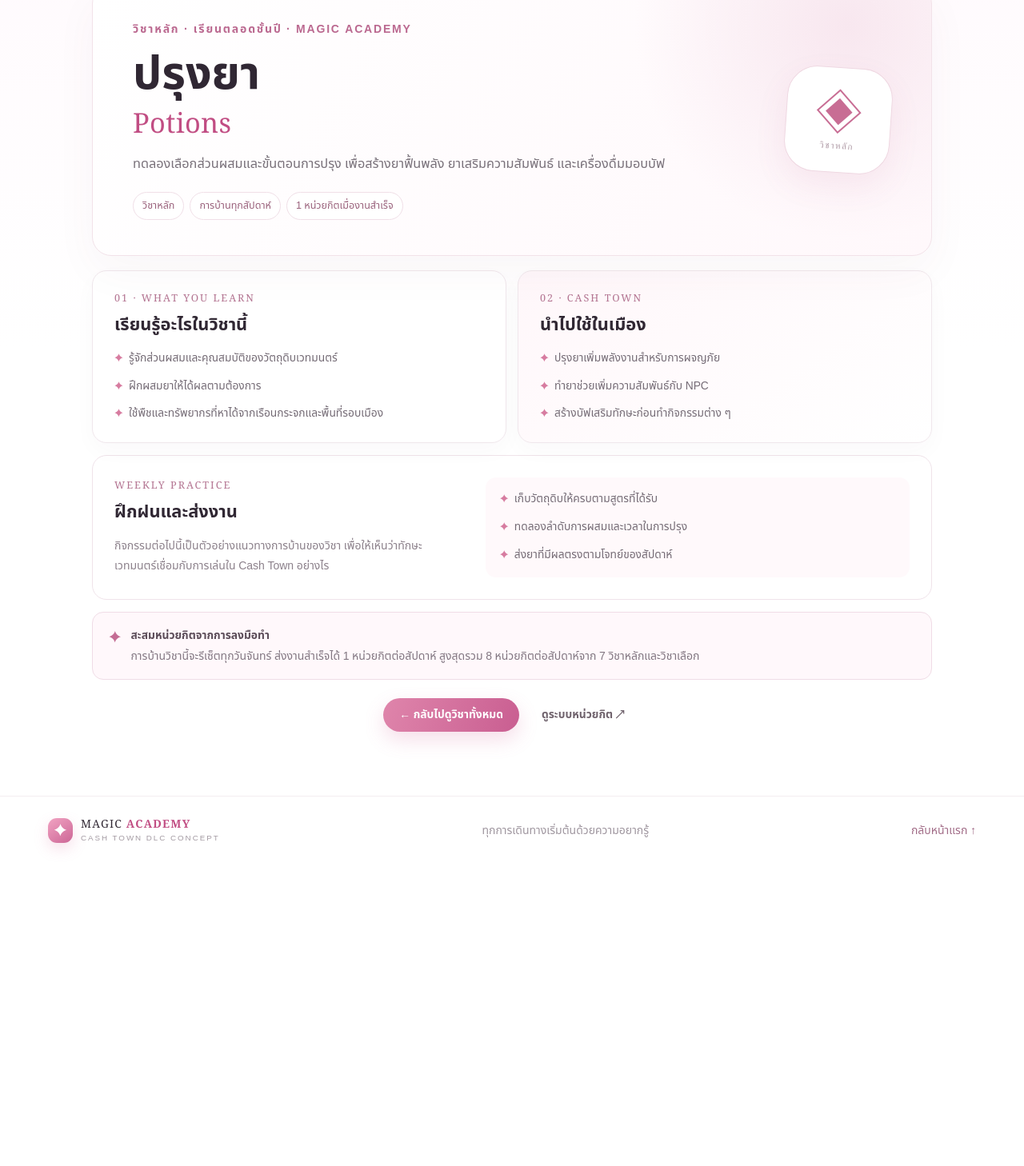
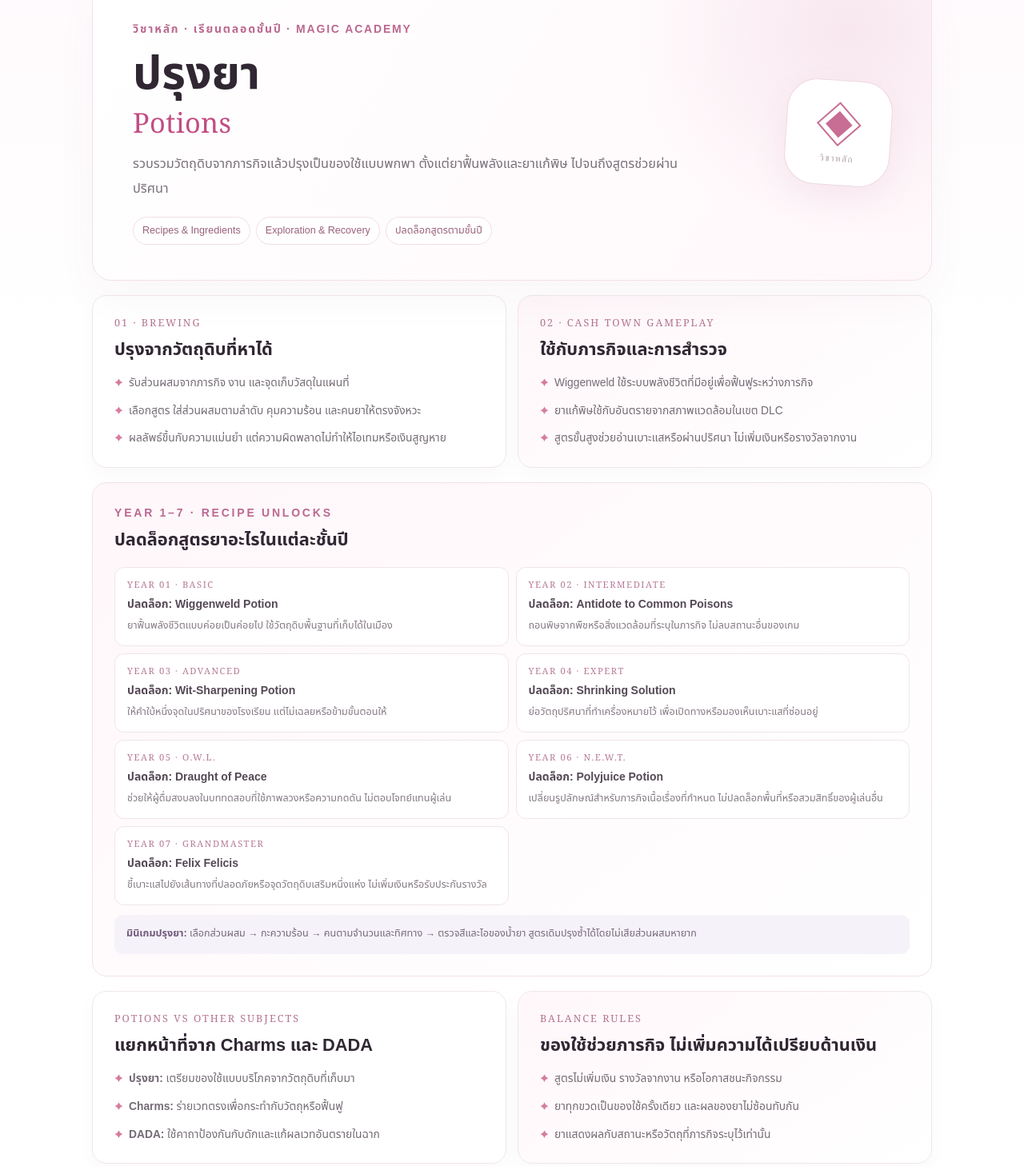
Before and after one commit to oattokun/magic-academy, a plain HTML site: page subjects/potions.html in a window 1280 px wide. Shown: the part 165-1623 px from the top of the page at 80% size. Before the commit the page ends 1246 px from the top, so only its background shows below. Drawn offline with Linux system fonts and the light colour scheme; a web font is replaced by a local one.

Commit message:
Build noncombat Potions recipe progression

```diff
--- a/subjects/potions.html
+++ b/subjects/potions.html
@@ -4,7 +4,7 @@
     <meta charset="utf-8">
     <meta name="viewport" content="width=device-width, initial-scale=1">
     <meta name="theme-color" content="#fff7fa">
-    <meta name="description" content="ทดลองเลือกส่วนผสมและขั้นตอนการปรุง เพื่อสร้างยาฟื้นพลัง ยาเสริมความสัมพันธ์ และเครื่องดื่มมอบบัฟ">
+    <meta name="description" content="หลักสูตรปรุงยา Cash Town Magic Academy ปลดล็อกสูตรยาสำหรับฟื้นพลัง แก้พิษ และช่วยทำภารกิจโดยไม่ใช้ระบบต่อสู้">
     <title>ปรุงยา &#183; Potions — Magic Academy</title>
     <link rel="preconnect" href="https://fonts.googleapis.com">
     <link rel="preconnect" href="https://fonts.gstatic.com" crossorigin>
@@ -32,33 +32,66 @@
           <div class="subject-hero-copy">
             <p class="eyebrow">วิชาหลัก · เรียนตลอดชั้นปี · MAGIC ACADEMY</p>
             <h1>ปรุงยา <small>Potions</small></h1>
-            <p class="subject-lede">ทดลองเลือกส่วนผสมและขั้นตอนการปรุง เพื่อสร้างยาฟื้นพลัง ยาเสริมความสัมพันธ์ และเครื่องดื่มมอบบัฟ</p>
-            <div class="subject-tags"><span>วิชาหลัก</span><span>การบ้านทุกสัปดาห์</span><span>1 หน่วยกิตเมื่องานสำเร็จ</span></div>
+            <p class="subject-lede">รวบรวมวัตถุดิบจากภารกิจแล้วปรุงเป็นของใช้แบบพกพา ตั้งแต่ยาฟื้นพลังและยาแก้พิษ ไปจนถึงสูตรช่วยผ่านปริศนา</p>
+            <div class="subject-tags"><span>Recipes &amp; Ingredients</span><span>Exploration &amp; Recovery</span><span>ปลดล็อกสูตรตามชั้นปี</span></div>
           </div>
           <div class="subject-symbol" aria-hidden="true"><span>◈</span><small>วิชาหลัก</small></div>
         </section>
         <section class="subject-detail-grid" aria-label="รายละเอียดรายวิชา">
           <article class="subject-info-card">
-            <p class="detail-kicker">01 · WHAT YOU LEARN</p>
-            <h2>เรียนรู้อะไรในวิชานี้</h2>
-            <ul class="subject-bullets"><li>รู้จักส่วนผสมและคุณสมบัติของวัตถุดิบเวทมนตร์</li>
-<li>ฝึกผสมยาให้ได้ผลตามต้องการ</li>
-<li>ใช้พืชและทรัพยากรที่หาได้จากเรือนกระจกและพื้นที่รอบเมือง</li></ul>
+            <p class="detail-kicker">01 · BREWING</p>
+            <h2>ปรุงจากวัตถุดิบที่หาได้</h2>
+            <ul class="subject-bullets">
+              <li>รับส่วนผสมจากภารกิจ งาน และจุดเก็บวัสดุในแผนที่</li>
+              <li>เลือกสูตร ใส่ส่วนผสมตามลำดับ คุมความร้อน และคนยาให้ตรงจังหวะ</li>
+              <li>ผลลัพธ์ขึ้นกับความแม่นยำ แต่ความผิดพลาดไม่ทำให้ไอเทมหรือเงินสูญหาย</li>
+            </ul>
           </article>
           <article class="subject-info-card subject-info-tint">
-            <p class="detail-kicker">02 · CASH TOWN</p>
-            <h2>นำไปใช้ในเมือง</h2>
-            <ul class="subject-bullets"><li>ปรุงยาเพิ่มพลังงานสำหรับการผจญภัย</li>
-<li>ทำยาช่วยเพิ่มความสัมพันธ์กับ NPC</li>
-<li>สร้างบัฟเสริมทักษะก่อนทำกิจกรรมต่าง ๆ</li></ul>
+            <p class="detail-kicker">02 · CASH TOWN GAMEPLAY</p>
+            <h2>ใช้กับภารกิจและการสำรวจ</h2>
+            <ul class="subject-bullets">
+              <li>Wiggenweld ใช้ระบบพลังชีวิตที่มีอยู่เพื่อฟื้นฟูระหว่างภารกิจ</li>
+              <li>ยาแก้พิษใช้กับอันตรายจากสภาพแวดล้อมในเขต DLC</li>
+              <li>สูตรขั้นสูงช่วยอ่านเบาะแสหรือผ่านปริศนา ไม่เพิ่มเงินหรือรางวัลจากงาน</li>
+            </ul>
           </article>
         </section>
 
-        <section class="subject-assignment">
-          <div><p class="detail-kicker">WEEKLY PRACTICE</p><h2>ฝึกฝนและส่งงาน</h2><p>กิจกรรมต่อไปนี้เป็นตัวอย่างแนวทางการบ้านของวิชา เพื่อให้เห็นว่าทักษะเวทมนตร์เชื่อมกับการเล่นใน Cash Town อย่างไร</p></div>
-          <ul class="subject-bullets"><li>เก็บวัตถุดิบให้ครบตามสูตรที่ได้รับ</li>
-<li>ทดลองลำดับการผสมและเวลาในการปรุง</li>
-<li>ส่งยาที่มีผลตรงตามโจทย์ของสัปดาห์</li></ul>
+        <section class="subject-progression">
+          <p class="eyebrow">YEAR 1–7 · RECIPE UNLOCKS</p>
+          <h2>ปลดล็อกสูตรยาอะไรในแต่ละชั้นปี</h2>
+          <ul class="progression-grid">
+            <li><span>YEAR 01 · BASIC</span><b>ปลดล็อก: Wiggenweld Potion</b><p>ยาฟื้นพลังชีวิตแบบค่อยเป็นค่อยไป ใช้วัตถุดิบพื้นฐานที่เก็บได้ในเมือง</p></li>
+            <li><span>YEAR 02 · INTERMEDIATE</span><b>ปลดล็อก: Antidote to Common Poisons</b><p>ถอนพิษจากพืชหรือสิ่งแวดล้อมที่ระบุในภารกิจ ไม่ลบสถานะอื่นของเกม</p></li>
+            <li><span>YEAR 03 · ADVANCED</span><b>ปลดล็อก: Wit-Sharpening Potion</b><p>ให้คำใบ้หนึ่งจุดในปริศนาของโรงเรียน แต่ไม่เฉลยหรือข้ามขั้นตอนให้</p></li>
+            <li><span>YEAR 04 · EXPERT</span><b>ปลดล็อก: Shrinking Solution</b><p>ย่อวัตถุปริศนาที่ทำเครื่องหมายไว้ เพื่อเปิดทางหรือมองเห็นเบาะแสที่ซ่อนอยู่</p></li>
+            <li><span>YEAR 05 · O.W.L.</span><b>ปลดล็อก: Draught of Peace</b><p>ช่วยให้ผู้ดื่มสงบลงในบททดสอบที่ใช้ภาพลวงหรือความกดดัน ไม่ตอบโจทย์แทนผู้เล่น</p></li>
+            <li><span>YEAR 06 · N.E.W.T.</span><b>ปลดล็อก: Polyjuice Potion</b><p>เปลี่ยนรูปลักษณ์สำหรับภารกิจเนื้อเรื่องที่กำหนด ไม่ปลดล็อกพื้นที่หรือสวมสิทธิ์ของผู้เล่นอื่น</p></li>
+            <li><span>YEAR 07 · GRANDMASTER</span><b>ปลดล็อก: Felix Felicis</b><p>ชี้เบาะแสไปยังเส้นทางที่ปลอดภัยหรือจุดวัตถุดิบเสริมหนึ่งแห่ง ไม่เพิ่มเงินหรือรับประกันรางวัล</p></li>
+          </ul>
+          <div class="subject-minigame"><b>มินิเกมปรุงยา:</b> เลือกส่วนผสม → กะความร้อน → คนตามจำนวนและทิศทาง → ตรวจสีและไอของน้ำยา สูตรเดิมปรุงซ้ำได้โดยไม่เสียส่วนผสมหายาก</div>
+        </section>
+
+        <section class="subject-detail-grid" aria-label="ขอบเขตและการแยกวิชา">
+          <article class="subject-info-card">
+            <p class="detail-kicker">POTIONS VS OTHER SUBJECTS</p>
+            <h2>แยกหน้าที่จาก Charms และ DADA</h2>
+            <ul class="subject-bullets">
+              <li><b>ปรุงยา:</b> เตรียมของใช้แบบบริโภคจากวัตถุดิบที่เก็บมา</li>
+              <li><b>Charms:</b> ร่ายเวทตรงเพื่อกระทำกับวัตถุหรือฟื้นฟู</li>
+              <li><b>DADA:</b> ใช้คาถาป้องกันกับดักและแก้ผลเวทอันตรายในฉาก</li>
+            </ul>
+          </article>
+          <article class="subject-info-card subject-info-tint">
+            <p class="detail-kicker">BALANCE RULES</p>
+            <h2>ของใช้ช่วยภารกิจ ไม่เพิ่มความได้เปรียบด้านเงิน</h2>
+            <ul class="subject-bullets">
+              <li>สูตรไม่เพิ่มเงิน รางวัลจากงาน หรือโอกาสชนะกิจกรรม</li>
+              <li>ยาทุกขวดเป็นของใช้ครั้งเดียว และผลของยาไม่ซ้อนทับกัน</li>
+              <li>ยาแสดงผลกับสถานะหรือวัตถุที่ภารกิจระบุไว้เท่านั้น</li>
+            </ul>
+          </article>
         </section>
         <aside class="subject-credit-note"><span aria-hidden="true">✦</span><p><b>สะสมหน่วยกิตจากการลงมือทำ</b><br>การบ้านวิชานี้จะรีเซ็ตทุกวันจันทร์ ส่งงานสำเร็จได้ 1 หน่วยกิตต่อสัปดาห์ สูงสุดรวม 8 หน่วยกิตต่อสัปดาห์จาก 7 วิชาหลักและวิชาเลือก</p></aside>
         <div class="subject-page-actions"><a class="button button-primary" href="../index.html#classes">← กลับไปดูวิชาทั้งหมด</a><a class="button button-quiet" href="../index.html#credits">ดูระบบหน่วยกิต ↗</a></div>
```
